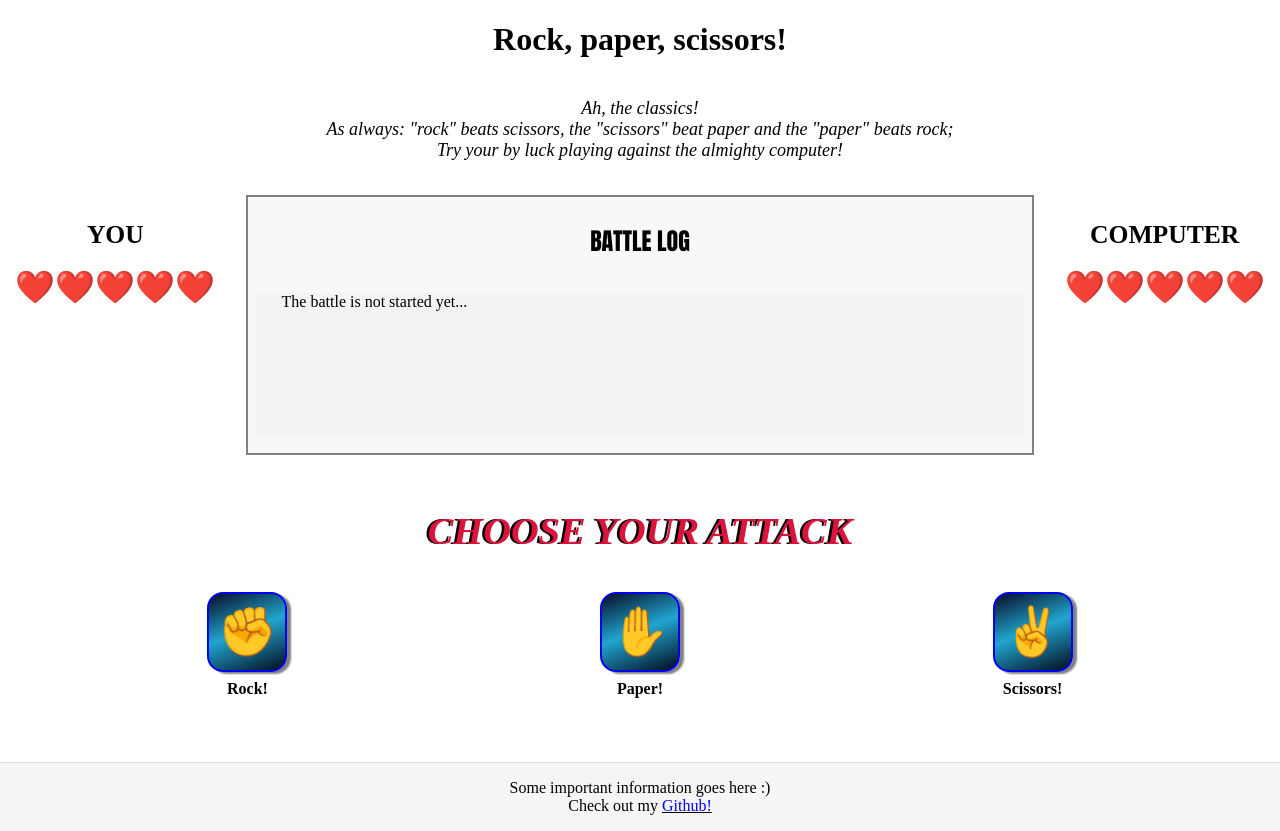
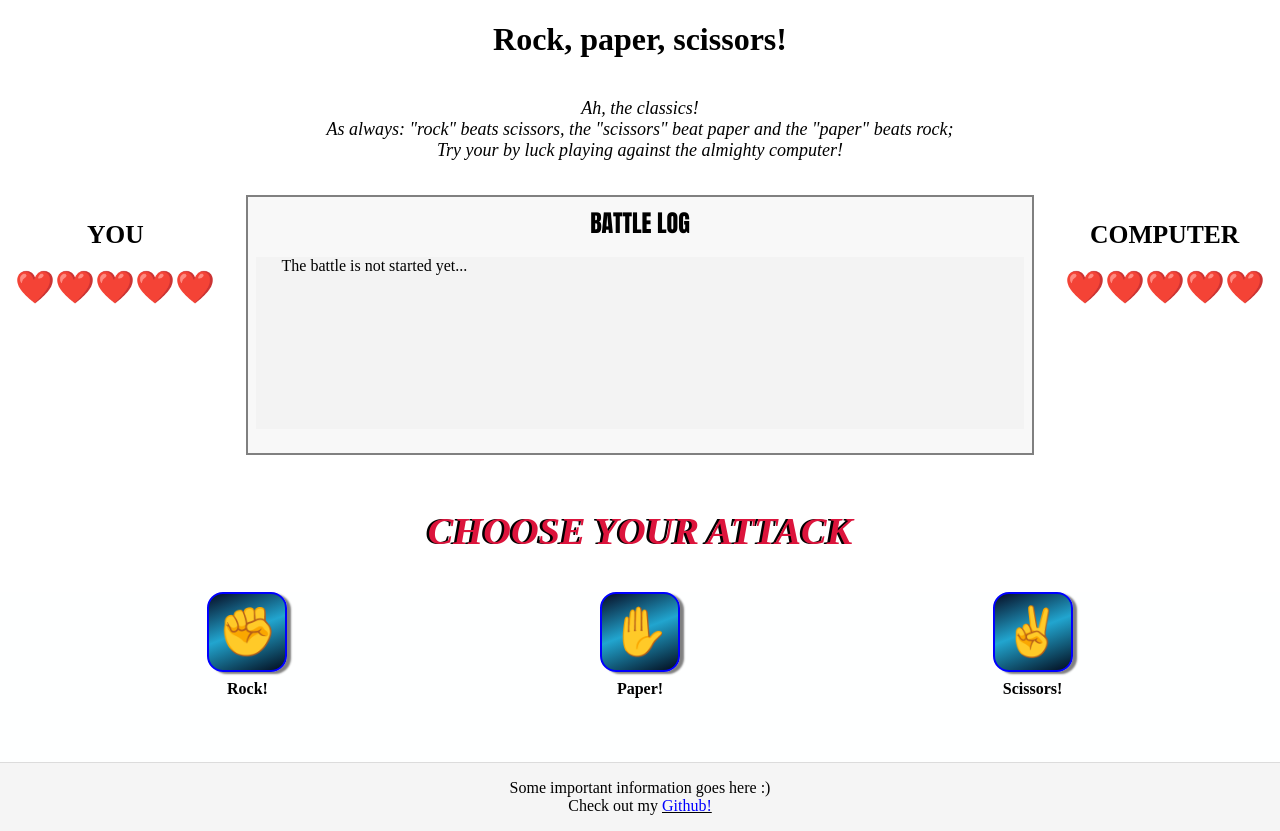
Before and after one commit to vantruh/rock-paper-scissors, a plain HTML site: page index.html in a window 1280 px wide. Drawn offline with Linux system fonts and the light colour scheme.

Commit message:
Change battle-log display to flex

```diff
--- a/style.css
+++ b/style.css
@@ -52,6 +52,8 @@ h2 {
 }
 
 .battle-log {
+    display: flex;
+    flex-direction: column;
     height:30vh;
     border: 2px solid gray;
     padding:1vh;
@@ -64,7 +66,7 @@ h2 {
     text-align: left;
     padding:0 0 0 2vw;
     overflow:auto;
-    height:60%;
+    height:100%;
     scrollbar-width: thin;
     background-color: rgba(241, 241, 241, 0.63);
 }
```
